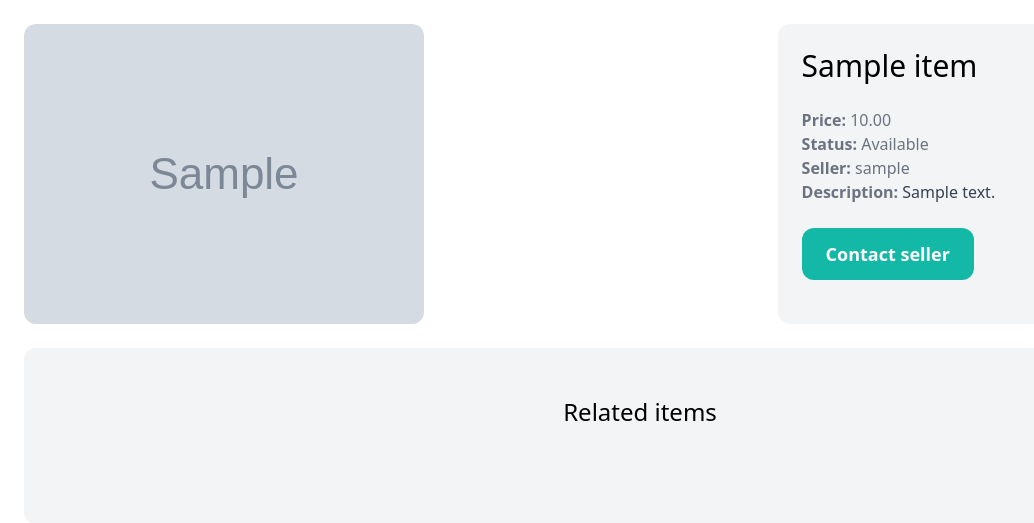
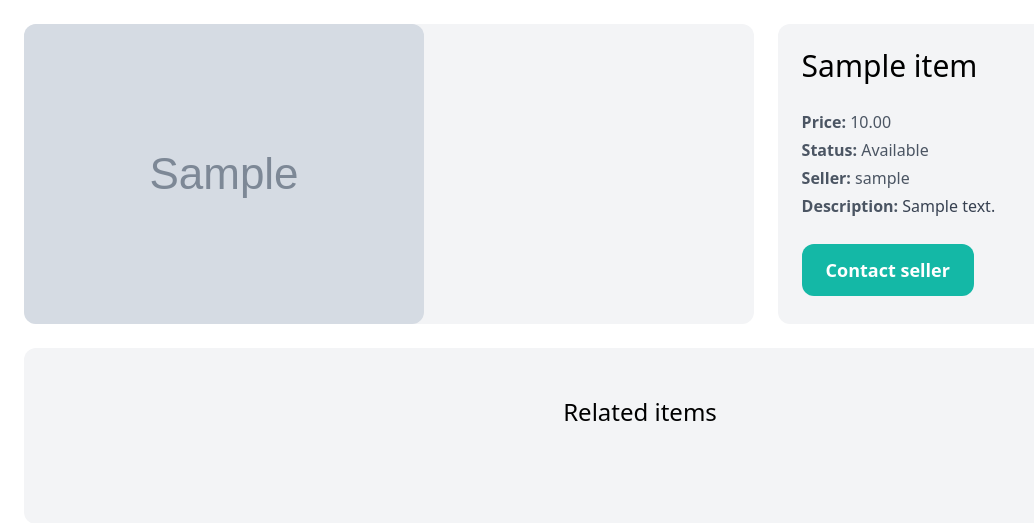
Before and after one commit to doteins/djangommerce, a Django app: page /item/1/ in a window 1280 px wide. Shown: the part 73-596 px from the top of the page, without its empty margins (0-1034 px from the left). Run offline with Django 4.2, Linux system fonts and the light colour scheme; tables that the repository leaves empty hold one stand-in row (values such as "Sample post"); grey boxes marked "Sample" are stand-in pictures; some libraries are stand-ins or nearby versions.

Commit message:
Update detail view to render form
- Delete edit button and change layout

```diff
--- a/product/templates/detail.html
+++ b/product/templates/detail.html
@@ -2,42 +2,81 @@
 {% load static %}
 
 {% block title %}
+{% if request.user == item.created_by %}
+{{ title }}
+{% else %}
 {{ item.name }}
+{% endif %}
 {% endblock %}
 
 {% block content %}
 <!-- Selected item content -->
 <section class="grid grid-cols-5 gap-6">
-  <div class="col-span-3">
+  <!-- Render image -->
+  <div class="col-span-3 bg-gray-100 rounded-xl">
     {% if item.image %}
     <img src="{{ item.image.url }}" alt="{{ item.image }}" class="rounded-xl">
     {% else %}
     <img src="https://unsplash.it/g/600/400" class="rounded-xl">
     {% endif %}
-  </div>
 
-  <div class="col-span-2 p-6 bg-gray-100 rounded-xl">
+    <!-- Render items details before changes by user -->
+    {% if request.user == item.created_by %}
+    <div class="p-8">
       <h1 class="mb-6 text-3xl">{{ item.name }}</h1>
-    <p class="text-gray-500"><strong>Price: </strong>{{ item.price }}</p>
-    <p class="text-gray-500"><strong>Status: </strong>{{ item.status }}</p>
-    <p class="text-gray-500"><strong>Seller: </strong>{{ item.created_by.username }}</p>
+      <p class="py-0.5 text-gray-600"><strong>Price: </strong>{{ item.price }}</p>
+      <p class="py-0.5 text-gray-600"><strong>Status: </strong>{{ item.status }}</p>
+      <p class="py-0.5 text-gray-600"><strong>Seller: </strong>{{ item.created_by.username }}</p>
 
       {% if item.description %}
       <p class="text-gray-700">
-      <strong class="text-gray-500">Description:</strong>
+        <strong class="py-0.5 text-gray-600">Description:</strong>
+        {{ item.description }}
+      </p>
+      {% endif %}
+    </div>
+    {% endif %}
+
+  </div>
+
+  <!-- Render form -->
+  <div class="col-span-2 p-6 bg-gray-100 rounded-xl">
+
+    {% if request.user == item.created_by %}
+    <form id="form" method="POST" action=".">
+      {% csrf_token %}
+
+      <!-- Display form fields -->
+      {% for field in form %}
+      <div class="mb-3 p-2">{{ field }}</div>
+      {% endfor %}
+
+      <!-- Display error if any -->
+      {% if form.errors or form.non_field_errors %}
+      <div class="mb-3 p-6 bg-red-100 rounded-xl">
+        {% for field in form %}
+        {{ field.errors }}
+        {% endfor %}
+        {{ form.non_field_errors }}
+      </div>
+      {% endif %}
+      <button id="form-submit"
+        class="block mx-auto w-full py-4 px-8 text-lg bg-teal-500 hover:bg-teal-700 rounded-xl text-white">Submit</button>
+    </form>
+
+    {% else %}
+    <h1 class="mb-6 text-3xl">{{ item.name }}</h1>
+    <p class="py-0.5 text-gray-600"><strong>Price: </strong>{{ item.price }}</p>
+    <p class="py-0.5 text-gray-600"><strong>Status: </strong>{{ item.status }}</p>
+    <p class="py-0.5 text-gray-600"><strong>Seller: </strong>{{ item.created_by.username }}</p>
+
+    {% if item.description %}
+    <p class="py-0.5 text-gray-700">
+      <strong class="py-0.5 text-gray-600">Description:</strong>
       {{ item.description }}
     </p>
     {% endif %}
 
-    {% if request.user == item.created_by %}
-    <div class="mt-6 p-6 bg-white rounded-xl">
-      <p>This is your item!</p>
-      <a href="{% url 'item:edit' item.id %}"
-        class="inline-block mt-6 px-6 py-3 text-lg font-semibold bg-teal-500 text-white rounded-xl">Edit</a>
-      <a href="{% url 'item:delete' item.id %}"
-        class="inline-block mt-6 px-6 py-3 text-lg font-semibold bg-red-500 text-white rounded-xl">Delete</a>
-    </div>
-    {% else %}
     <a href="#"
       class="inline-block mt-6 px-6 py-3 text-lg font-semibold bg-teal-500 text-white rounded-xl hover:bg-teal-700">Contact
       seller</a>
@@ -52,7 +91,7 @@
   <div class="grid grid-cols-3 gap-3">
     {% for item in related_items %}
     <div>
-      <a href="{% url 'item:detail' item.id %}">
+      <!-- <a href="{% url 'item:detail' item.id %}"> -->
       <div>
         {% if item.image %}
         <img src="{{ item.image.url }}" alt="{{ item.image }}" class="rounded-t-xl" loading="lazy">
```
Lines whose indentation alone changed are shown as unchanged.
